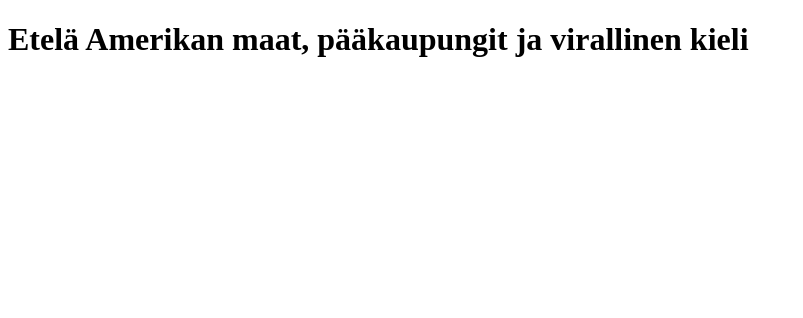
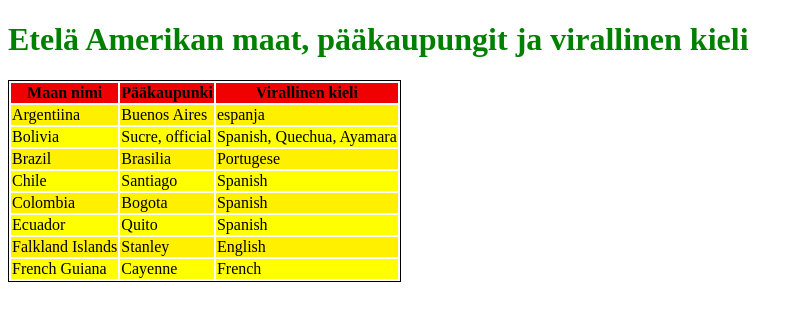
Before and after one commit to Skotij/JavaScript, a plain HTML site: page HTML/tehtävä 12.html in a window 1280 px wide. Shown: the whole page, without its empty margins (0-803 px from the left). Drawn offline with Linux system fonts and the light colour scheme.

Commit message:
uusia ja muutoksia

```diff
--- /dev/null
+++ b/HTML/CSS/colspan.css
@@ -0,0 +1,9 @@
+table, th, td
+{
+  width: 450px;
+  border-collapse: collapse;
+}
+h1
+{font-weight: bolder;
+color: blue;
+}
--- /dev/null
+++ b/HTML/CSS/taulukkokehykset.css
@@ -0,0 +1,30 @@
+table
+{
+  border: 1px solid black
+}
+
+th, td
+{
+  border-collapse: collapse;
+}
+th, td
+{
+border-collapse: collapse;
+}
+h1
+{
+  font-weight: bolder; color: green
+}
+th
+{
+  background-color: #F00000
+}
+tr:nth-child(even)
+{
+  background-color: #FFF000
+}
+tr:nth-child(odd)
+{
+  background-color: #FFFF00
+
+}
--- a/HTML/tehtävä 12.html
+++ b/HTML/tehtävä 12.html
@@ -3,13 +3,60 @@
   <head>
     <meta charset="utf-8">
     <title>Taulukon kehys</title>
+    <link rel="stylesheet" href="CSS/taulukkokehykset.css">
   </head>
+
   <body>
     <h1>Etelä Amerikan maat, pääkaupungit ja virallinen kieli</h1>
     <table>
       <tr>
-        <th></th>
+        <th>Maan nimi</th>
+        <th>Pääkaupunki</th>
+        <th>Virallinen kieli</th>
+
       </tr>
+
+      <tr>
+        <td>Argentiina</td>
+        <td>Buenos Aires</td>
+        <td>espanja</td>
+      </tr>
+      <tr>
+        <td>Bolivia</td>
+        <td>Sucre, official</td>
+        <td>Spanish, Quechua, Ayamara</td>
+      </tr>
+      <tr>
+        <td>Brazil</td>
+        <td>Brasilia</td>
+        <td>Portugese</td>
+      </tr>
+      <tr>
+        <td>Chile</td>
+        <td>Santiago</td>
+        <td>Spanish</td>
+      </tr>
+      <tr>
+        <td>Colombia</td>
+        <td>Bogota</td>
+        <td>Spanish</td>
+      </tr>
+      <tr>
+        <td>Ecuador</td>
+        <td>Quito</td>
+        <td>Spanish</td>
+      </tr>
+      <tr>
+        <td>Falkland Islands</td>
+        <td>Stanley</td>
+        <td>English</td>
+      </tr>
+      <tr>
+        <td>French Guiana</td>
+        <td>Cayenne</td>
+        <td>French</td>
+      </tr>
+
     </table>
   </body>
 </html>
```
Also changed, not shown: HTML/CSS/eka.css (+6 -4 lines), HTML/tehtävä 15.html (added, +42 -0 lines), HTML/testi.html (+0 -8 lines).
